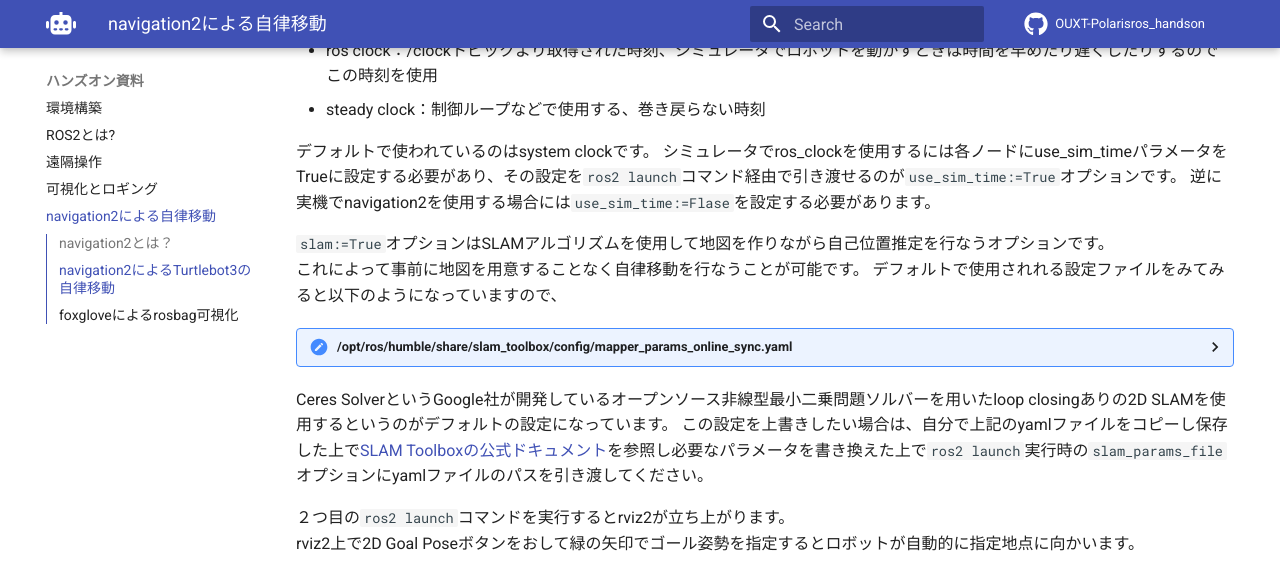
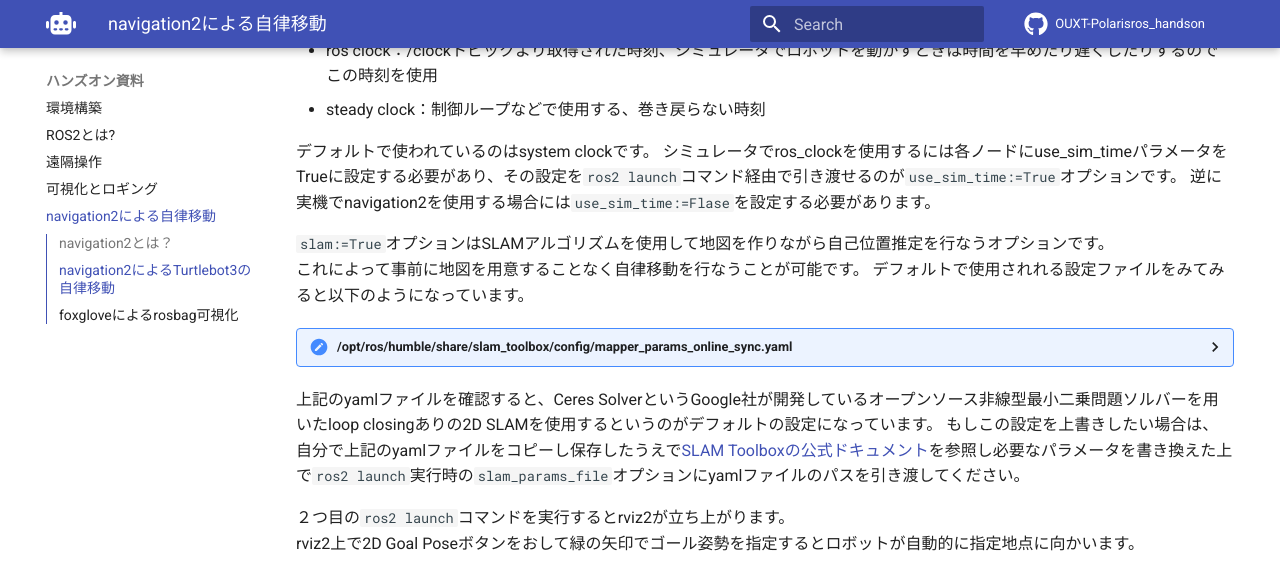
Before and after one commit to OUXT-Polaris/ros_handson, an MkDocs documentation site: the page built from docs/navigation2.md, in a window 1280 px wide and 900 px high, scrolled down 839 px, cut to the strip 0-568 px from the top of the window. Built offline with MkDocs 1.6.1 and Material for MkDocs 9.7.7, drawn with Linux system fonts in a browser that asks for light colours; nearby versions of some CDN libraries; comment, search, counter and statistics services are not loaded; some of the changed text lies outside the part shown.

Commit message:
fix lint errors
Signed-off-by: Masaya Kataoka <ms.kataoka@gmail.com>

````diff
--- a/docs/navigation2.md
+++ b/docs/navigation2.md
@@ -38,7 +38,7 @@ ROS2には以下の3種類の時間ソースがあります。
 
 `slam:=True`オプションはSLAMアルゴリズムを使用して地図を作りながら自己位置推定を行なうオプションです。
 これによって事前に地図を用意することなく自律移動を行なうことが可能です。
-デフォルトで使用されれる設定ファイルをみてみると以下のようになっていますので、
+デフォルトで使用されれる設定ファイルをみてみると以下のようになっています。
 
 <details>
 <summary>/opt/ros/humble/share/slam_toolbox/config/mapper_params_online_sync.yaml</summary>
@@ -120,8 +120,8 @@ slam_toolbox:
 ```
 </details>
 
-Ceres SolverというGoogle社が開発しているオープンソース非線型最小二乗問題ソルバーを用いたloop closingありの2D SLAMを使用するというのがデフォルトの設定になっています。
-この設定を上書きしたい場合は、自分で上記のyamlファイルをコピーし保存した上で[SLAM Toolboxの公式ドキュメント](https://github.com/SteveMacenski/slam_toolbox#configuration)を参照し必要なパラメータを書き換えた上で`ros2 launch`実行時の`slam_params_file`オプションにyamlファイルのパスを引き渡してください。
+上記のyamlファイルを確認すると、Ceres SolverというGoogle社が開発しているオープンソース非線型最小二乗問題ソルバーを用いたloop closingありの2D SLAMを使用するというのがデフォルトの設定になっています。
+もしこの設定を上書きしたい場合は、自分で上記のyamlファイルをコピーし保存したうえで[SLAM Toolboxの公式ドキュメント](https://github.com/SteveMacenski/slam_toolbox#configuration)を参照し必要なパラメータを書き換えた上で`ros2 launch`実行時の`slam_params_file`オプションにyamlファイルのパスを引き渡してください。
 
 ２つ目の`ros2 launch`コマンドを実行するとrviz2が立ち上がります。
 rviz2上で2D Goal Poseボタンをおして緑の矢印でゴール姿勢を指定するとロボットが自動的に指定地点に向かいます。
@@ -158,7 +158,7 @@ foxglove-studio
 ```
 
 foxglove-studioが起動したら、Open Local Fileを選択し先ほど保存したrosbagを選択します。
-次に、3D Panelの右側にある歯車マークをクリックし、次に３つの点が並んでいるボタンを選びます。
+次に、3D Panelの右側にある歯車アイコンをクリックし、次に３つの点が並んでいるボタンを選びます。
 すると、Impoer/Export Settingsという文字があるのでそれをして下記のJsonをペーストします。
 
 <details>
````
